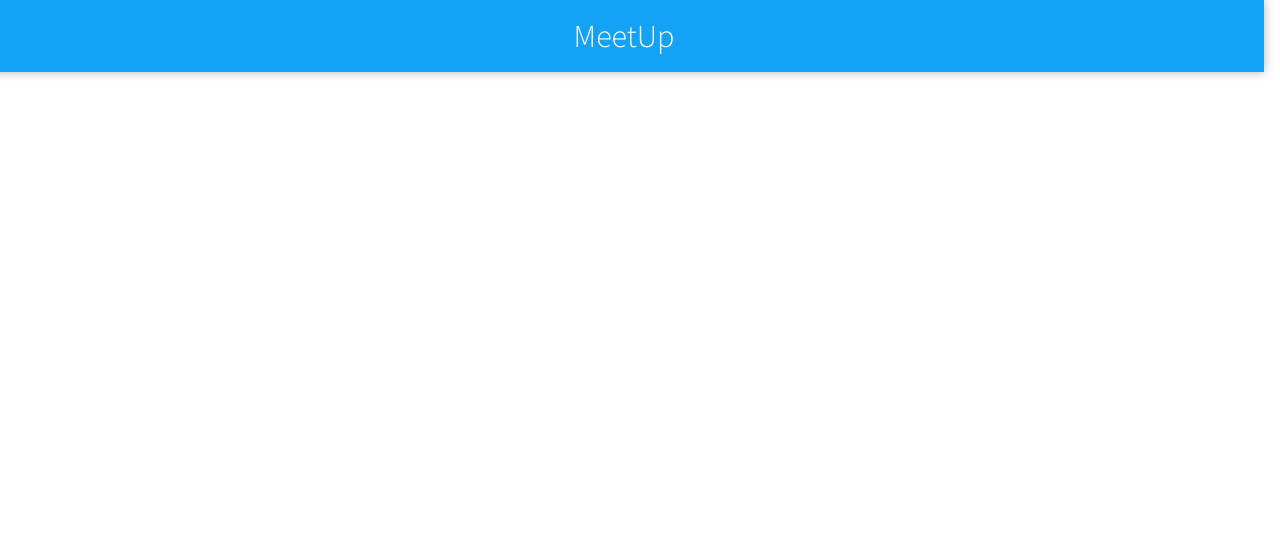
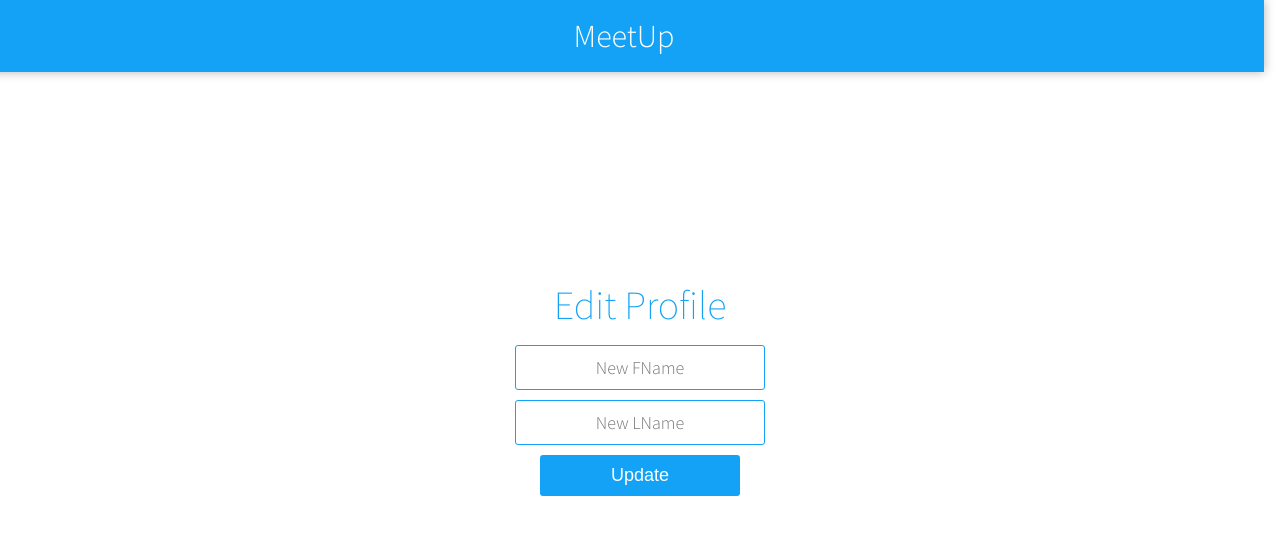
Before and after one commit to akki264/Meetup-UI, a React (Create React App) app: page /editprofile in a window 1280 px wide. Shown: the top 534 px of the page. Built offline with nearby package versions, Linux system fonts and the light colour scheme.

Commit message:
Called Edit profile API and set Welcome user name dynamically

```diff
--- a/src/App.jsx
+++ b/src/App.jsx
@@ -43,7 +43,7 @@ function App() {
                     <Route path="/register">
                         <Register />
                     </Route>
-                    <PrivateRoute path="/edit" component={Edit} />
+                    <PrivateRoute path="/editprofile" component={Edit} />
                     <PrivateRoute path="/home" component={Home} />
                     <PrivateRoute path="/users" component={Users} />
                     <PrivateRoute path="/schedules" component={Schedules} />
--- a/src/actions/authAction.js
+++ b/src/actions/authAction.js
@@ -15,8 +15,18 @@ const logout = () => {
     }
 }
 
+const editProfile = (payload) => {
+
+    return {
+        type: 'auth/editProfile',
+        payload
+    }
+
+}
+
 export {
 
     login,
-    logout
+    logout,
+    editProfile
 }
--- a/src/pages/Edit.jsx
+++ b/src/pages/Edit.jsx
@@ -1,5 +1,9 @@
 import React, { useState } from "react";
-
+import { useDispatch } from "react-redux";
+import { useHistory } from 'react-router-dom';
+import { editProfile } from "../actions/authAction";
+import { URL } from '../config/constants';
+import { getToken } from '../utils/index';
 
 function Edit() {
 
@@ -10,6 +14,8 @@ function Edit() {
 
         }
     );
+    const history = useHistory();
+    const dispatch = useDispatch();
 
     function handleChange(event) {
         // console.log(event.target.value);
@@ -24,8 +30,27 @@ function Edit() {
 
     }
 
-    function updateInfo() {
+    function updateInfo(event) {
 
+        fetch(URL + 'editProfile', {
+            method: "PUT",
+            body: JSON.stringify({
+                first_name: n.fname,
+                last_name: n.lname
+
+            }),
+            headers: { "Content-Type": "application/json", "Authorization": "Bearer" + getToken() }
+
+
+        }).then(res => res.json())
+            .then(res => {
+
+                dispatch(editProfile(res.user));
+                history.push('/home');
+            })
+
+
+        event.preventDefault();
 
 
     }
--- a/src/pages/Home.jsx
+++ b/src/pages/Home.jsx
@@ -1,5 +1,7 @@
 import React from "react";
+import { useSelector } from "react-redux";
 import { Link, useLocation } from 'react-router-dom';
+import { getCurrentUser } from '../utils/index';
 
 
 function Home() {
@@ -13,10 +15,12 @@ function Home() {
 
 
     }
+    const auth = useSelector(state => state.authReducer);
+    const currentUser = auth.user;
 
     return (
         <div className="home">
-            <h1>Welcom Akshay</h1>
+            <h1>Welcom {currentUser.first_name + " " + currentUser.last_name}</h1>
             <h3 onClick={editProfile}><Link to="/editprofile" style={{
                 textDecoration: 'none',
                 color: 'cornflowerblue',
--- a/src/reducers/authReducer.js
+++ b/src/reducers/authReducer.js
@@ -1,4 +1,4 @@
-import { isLogin, setLogout, setLogin, getCurrentUser } from "../utils/index"
+import { isLogin, setLogout, setLogin, getCurrentUser, updateUser } from "../utils/index"
 
 const initialState = {
     isLogin: isLogin() ? true : false,
@@ -26,6 +26,13 @@ export default function authReducer(state = initialState, action) {
                 user: []
             }
         }
+        case 'auth/editProfile': {
+            updateUser(action.payload);
+            return {
+                ...state,
+                user: action.payload
+            }
+        }
         default: return state
 
     }
--- a/src/utils/index.js
+++ b/src/utils/index.js
@@ -27,6 +27,14 @@ const getCurrentUser = () => {
         return {};
     }
 }
+const updateUser = (user) => {
+
+    localStorage.setItem('user', JSON.stringify(user));
+
+
+
+
+}
 const getToken = () => {
 
     return localStorage.getItem('token')
@@ -37,5 +45,6 @@ export {
     setLogout,
     isLogin,
     getToken,
-    getCurrentUser
+    getCurrentUser,
+    updateUser
 }
```
